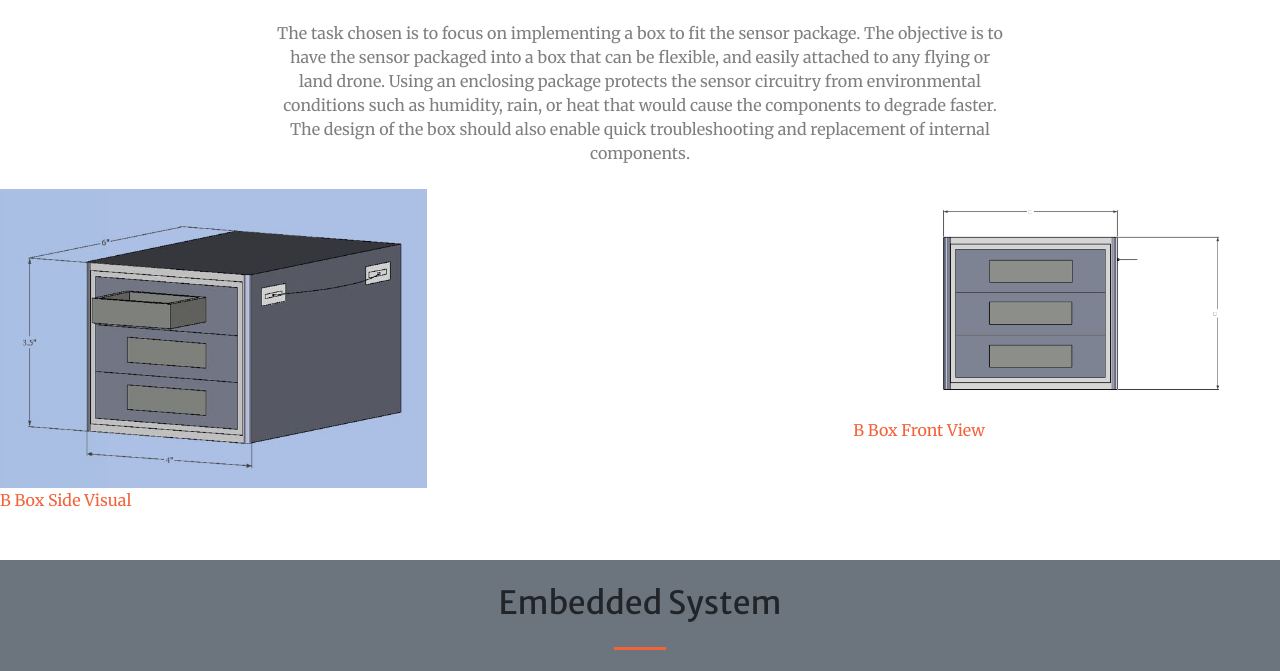
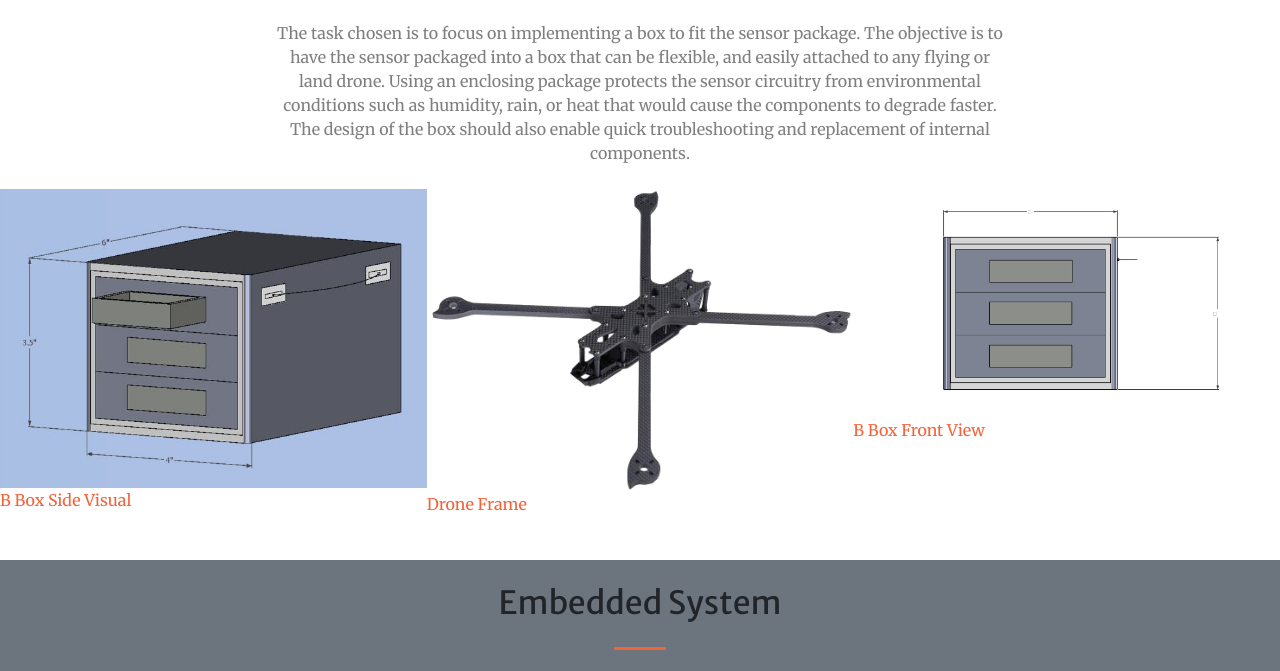
Before and after one commit to victomunguia/SAR-Bumble-Bees, a website with bundled scripts: page progress.html in a window 1280 px wide. Shown: the part 495-1166 px from the top of the page. Built offline with nearby package versions, Linux system fonts and the light colour scheme.

Commit message:
Update progress.html

```diff
--- a/progress.html
+++ b/progress.html
@@ -104,14 +104,14 @@
         </div>
 
         <div class="col-lg-4 col-sm-6">
-          <a class="portfolio-box" href="">
-            <img class="img-fluid" src="" alt="">
+          <a class="portfolio-box" href="img/Drone Frame 1.png">
+            <img class="img-fluid" src="img/Drone Frame 1.png" alt="">
             <div class="portfolio-box-caption">
               <div class="project-category text-white-50">
 
               </div>
               <div class="project-name">
-
+                Drone Frame
               </div>
             </div>
           </a>
```
